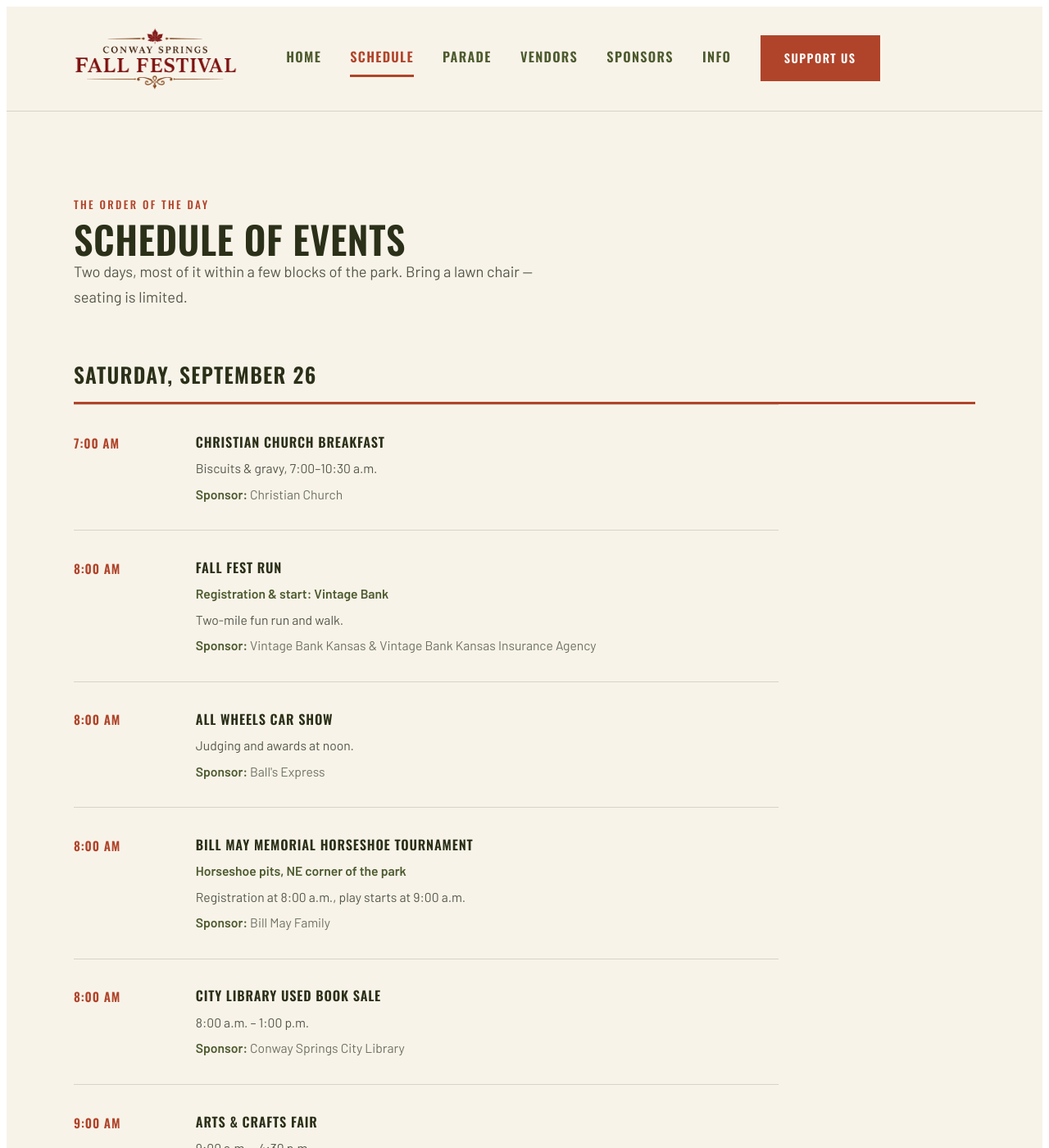
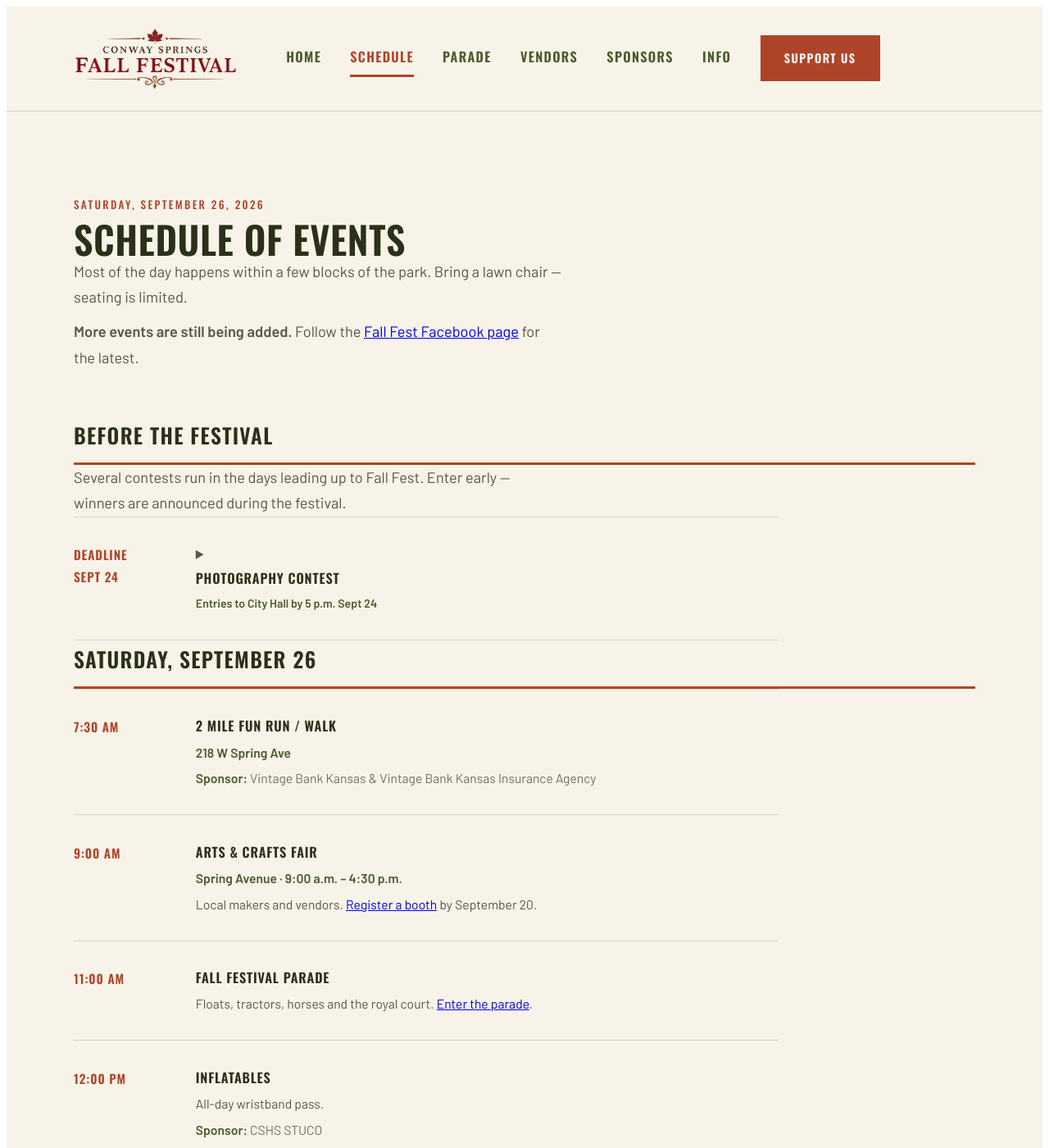
Before and after one commit to kbirket/conwayspringsfallfest, a Jekyll site: the page built from schedule.html, in a window 1280 px wide and 1400 px high. Shown: the whole window at 82% size. Built offline with Jekyll 4.4.1, drawn with Linux system fonts in a browser that asks for light colours; some of the changed text lies outside the part shown.

Commit message:
Revise schedule and event details for Fall Festival
Updated the schedule for the Conway Springs Fall Festival, including event descriptions, times, and additional contests. Added more details about the live stage entertainment and contests leading up to the festival.

```diff
--- a/schedule.html
+++ b/schedule.html
@@ -2,265 +2,121 @@
 layout: default
 title: Schedule
 nav: schedule
-description: Full schedule of Conway Springs Fall Festival events, plus the live stage lineup.
+description: Schedule of events for the Conway Springs Fall Festival, Saturday September 26, 2026, plus the week of lead-up contests.
 ---
 
 <section class="csff__section">
   <div class="csff__wrap">
     <div class="csff__sechead">
-      <p class="csff__eyebrow">The Order of the Day</p>
+      <p class="csff__eyebrow">Saturday, September 26, 2026</p>
       <h2 class="csff__h">Schedule of Events</h2>
-      <p class="csff__lede">Two days, most of it within a few blocks of the park. Bring a lawn chair &mdash; seating is limited.</p>
+      <p class="csff__lede">Most of the day happens within a few blocks of the park. Bring a lawn chair &mdash; seating is limited.</p>
+      <p class="csff__lede" style="margin-top:.7rem;"><strong>More events are still being added.</strong> Follow the <a href="https://www.facebook.com/profile.php?id=100069818202133" target="_blank" rel="noopener noreferrer">Fall Fest Facebook page</a> for the latest.</p>
     </div>
 
-    <!-- CARRIED OVER FROM 2025 — confirm every time and sponsor for 2026 -->
+    <h3 class="csff__dayhead">Before the Festival</h3>
+    <p class="csff__lede">Several contests run in the days leading up to Fall Fest. Enter early &mdash; winners are announced during the festival.</p>
+    <ol class="csff__schedule">
+           <li class="csff__slot">
+        <time datetime="2026-09-24">Deadline<br>Sept 24</time>
+        <details class="csff__event">
+          <summary>
+            <h3>Photography Contest</h3>
+            <span class="csff__where">Entries to City Hall by 5 p.m. Sept 24</span>
+          </summary>
+          <div class="csff__eventbody">
+            <p>Open to all ages, free to enter. Up to three photographs per person, each an original work of the photographer. Photos should reflect fall, community, or the festival theme, and must be appropriate for family audiences.</p>
+
+            <h4 class="csff__subhead">How to submit</h4>
+            <ul class="csff__rules">
+              <li>Printed format &mdash; 8&times;10 recommended.</li>
+              <li>No watermarks, logos, borders or identifying marks on the photo.</li>
+              <li>No AI-generated images, stock photography or digital composites. Photos must not be significantly altered.</li>
+              <li>Include the photographer's name, contact information, the title of the photograph, and age category as of September 1 (12 and under, 13&ndash;18, or over 18).</li>
+              <li>All entries must reach City Hall by 5:00 p.m. Thursday, September 24.</li>
+            </ul>
+
+            <h4 class="csff__subhead">Judging</h4>
+            <p>A designated panel scores entries on creativity and originality, composition and technical quality, and relevance to the theme. Judges' decisions are final.</p>
+
+            <h4 class="csff__subhead">Awards</h4>
+            <p>First, second and third place in each of three categories &mdash; Youth, Teen and Adult. A People's Choice award is decided by public vote during the festival.</p>
+
+            <p class="csff__fineprint">By entering, photographers give the Fall Festival Committee permission to display their photos during the festival and use them in promotional materials, with credit.</p>
+
+            <p><a href="https://www.facebook.com/events/955212567583477" target="_blank" rel="noopener noreferrer">Details on Facebook &rarr;</a></p>
+          </div>
+        </details>
+      </li>
+    </ol>
+
     <h3 class="csff__dayhead">Saturday, September 26</h3>
     <ol class="csff__schedule">
       <li class="csff__slot">
-        <time datetime="07:00">7:00 AM</time>
+        <time datetime="07:30">7:30 AM</time>
         <div>
-          <h3>Christian Church Breakfast</h3>
-          <p>Biscuits &amp; gravy, 7:00&ndash;10:30 a.m.</p>
-          <p class="csff__sponsor"><b>Sponsor:</b> Christian Church</p>
-        </div>
-      </li>
-      <li class="csff__slot">
-        <time datetime="08:00">8:00 AM</time>
-        <div>
-          <h3>Fall Fest Run</h3>
-          <p class="csff__where">Registration &amp; start: Vintage Bank</p>
-          <p>Two-mile fun run and walk.</p>
+          <h3>2 Mile Fun Run / Walk</h3>
+          <p class="csff__where">218 W Spring Ave</p>
           <p class="csff__sponsor"><b>Sponsor:</b> Vintage Bank Kansas &amp; Vintage Bank Kansas Insurance Agency</p>
-        </div>
-      </li>
-      <li class="csff__slot">
-        <time datetime="08:00">8:00 AM</time>
-        <div>
-          <h3>All Wheels Car Show</h3>
-          <p>Judging and awards at noon.</p>
-          <p class="csff__sponsor"><b>Sponsor:</b> Ball's Express</p>
-        </div>
-      </li>
-      <li class="csff__slot">
-        <time datetime="08:00">8:00 AM</time>
-        <div>
-          <h3>Bill May Memorial Horseshoe Tournament</h3>
-          <p class="csff__where">Horseshoe pits, NE corner of the park</p>
-          <p>Registration at 8:00 a.m., play starts at 9:00 a.m.</p>
-          <p class="csff__sponsor"><b>Sponsor:</b> Bill May Family</p>
-        </div>
-      </li>
-      <li class="csff__slot">
-        <time datetime="08:00">8:00 AM</time>
-        <div>
-          <h3>City Library Used Book Sale</h3>
-          <p>8:00 a.m. &ndash; 1:00 p.m.</p>
-          <p class="csff__sponsor"><b>Sponsor:</b> Conway Springs City Library</p>
         </div>
       </li>
       <li class="csff__slot">
         <time datetime="09:00">9:00 AM</time>
         <div>
           <h3>Arts &amp; Crafts Fair</h3>
-          <p>9:00 a.m. &ndash; 4:30 p.m.</p>
-        </div>
-      </li>
-      <li class="csff__slot">
-        <time datetime="10:00">10:00 AM</time>
-        <div>
-          <h3>Fried Tacos</h3>
-          <p class="csff__where">Family Life Center</p>
-          <p class="csff__sponsor"><b>Sponsor:</b> Baptist Church</p>
+          <p class="csff__where">Spring Avenue &middot; 9:00 a.m. &ndash; 4:30 p.m.</p>
+          <p>Local makers and vendors. <a href="/vendors">Register a booth</a> by September 20.</p>
         </div>
       </li>
       <li class="csff__slot">
         <time datetime="11:00">11:00 AM</time>
         <div>
-          <h3>Fall Fest Parade</h3>
-          <p>Parade Marshall to be announced.</p><!-- EDIT: 2026 Parade Marshall -->
-        </div>
-      </li>
-      <li class="csff__slot">
-        <time datetime="11:45">11:45 AM</time>
-        <div>
-          <h3>Live Stage Entertainment begins</h3>
-          <p class="csff__where">Band Shell Stage</p>
-          <p>Continuous acts through 9:00 p.m. &mdash; full lineup below.</p>
-        </div>
-      </li>
-      <li class="csff__slot">
-        <time datetime="12:00">After Parade</time>
-        <div>
-          <h3>Touch-A-Truck</h3>
-          <p class="csff__where">8th and Spring Ave</p>
-          <p class="csff__sponsor"><b>Sponsor:</b> Sumner Cowley Electric Co-op, Inc.</p>
-        </div>
-      </li>
-      <li class="csff__slot">
-        <time datetime="12:00">After Parade</time>
-        <div>
-          <h3>Food Trucks &amp; MOAB BBQ</h3>
-          <p>Food trucks open after the parade through dinner. MOAB BBQ at the concession stand.</p>
-        </div>
-      </li>
-      <li class="csff__slot">
-        <time datetime="12:00">12:00 PM</time>
-        <div>
-          <h3>CS Historical Museum</h3>
-          <p class="csff__where">308 W Spring Ave &middot; 12:00 &ndash; 4:00 p.m.</p>
-          <p class="csff__sponsor"><b>Sponsor:</b> Leslie Kittrell</p>
+          <h3>Fall Festival Parade</h3>
+          <p>Floats, tractors, horses and the royal court. <a href="/parade">Enter the parade</a>.</p>
         </div>
       </li>
       <li class="csff__slot">
         <time datetime="12:00">12:00 PM</time>
         <div>
           <h3>Inflatables</h3>
-          <p>12:00 &ndash; 7:00 p.m. All-day wristband pass, $10.</p>
+          <p>All-day wristband pass.</p><!-- EDIT: confirm end time and price -->
           <p class="csff__sponsor"><b>Sponsor:</b> CSHS STUCO</p>
-        </div>
-      </li>
-      <li class="csff__slot">
-        <time datetime="12:00">12:00 PM</time>
-        <div>
-          <h3>Red Power Nutrition</h3>
-          <p class="csff__where">Concession stand &middot; 12:00 &ndash; 4:00 p.m.</p>
-        </div>
-      </li>
-      <li class="csff__slot">
-        <time datetime="13:00">1:00 PM</time>
-        <div>
-          <h3>Fall Fest Kids Train</h3>
-          <p class="csff__where">Loads on the east side of the park</p>
-          <p>1:00 &ndash; 3:00 p.m. Ages 10 and under.</p>
-          <p class="csff__sponsor"><b>Sponsor:</b> BPW</p>
         </div>
       </li>
       <li class="csff__slot">
         <time datetime="13:00">1:00 PM</time>
         <div>
           <h3>Ice Cream Social</h3>
-          <p class="csff__where">Concession stand &middot; 1:00 &ndash; 3:00 p.m.</p>
-          <p>Featuring The Daily Scoop ice cream.</p>
+          <p class="csff__where">Concession stand</p>
           <p class="csff__sponsor"><b>Sponsor:</b> Conway Bank</p>
         </div>
       </li>
       <li class="csff__slot">
         <time datetime="13:00">1:00 PM</time>
         <div>
-          <h3>Kidz Korner</h3>
-          <p>1:00 &ndash; 3:00 p.m.</p>
-          <p class="csff__sponsor"><b>Sponsor:</b> CSMC</p>
+          <h3>Axe Throwing</h3>
+          <p>Mobile axe throwing &mdash; fitting for a renaissance year.</p><!-- EDIT: location, ages, cost -->
         </div>
       </li>
       <li class="csff__slot">
-        <time datetime="13:00">1:00 PM</time>
+        <time datetime="18:15">6:15 PM</time>
         <div>
-          <h3>Smash Car</h3>
-          <p class="csff__where">Between the tennis courts, north of the park</p>
-          <p>1:00 &ndash; 3:00 p.m.</p>
-          <p class="csff__sponsor"><b>Sponsor:</b> FFA</p>
-        </div>
-      </li>
-      <li class="csff__slot">
-        <time datetime="13:00">1:00 PM</time>
-        <div>
-          <h3>Petting Zoo</h3>
-          <p>1:00 &ndash; 4:00 p.m.</p>
-          <p class="csff__sponsor"><b>Sponsor:</b> The Bennett Agency, Haviland TelCo</p>
-        </div>
-      </li>
-      <li class="csff__slot">
-        <time datetime="13:00">1:00 PM</time>
-        <div>
-          <h3>Humane Society</h3>
-          <p>1:00 &ndash; 4:00 p.m.</p>
-          <p class="csff__sponsor"><b>Sponsor:</b> CS Veterinary Clinic</p>
-        </div>
-      </li>
-      <li class="csff__slot">
-        <time datetime="14:00">2:00 PM</time>
-        <div>
-          <h3>Photo Scavenger Hunt</h3>
-          <p>2:00 &ndash; 5:00 p.m.</p>
-        </div>
-      </li>
-      <li class="csff__slot">
-        <time datetime="14:30">2:30 PM</time>
-        <div>
-          <h3>Cornhole Tournament</h3>
-          <p class="csff__where">202 N 8th St, north of the tennis courts</p>
-          <p>Registration at 2:30 p.m., play starts at 3:00 p.m.</p>
-          <p class="csff__sponsor"><b>Sponsor:</b> Mordecai Fisher</p>
-        </div>
-      </li>
-      <li class="csff__slot">
-        <time datetime="17:00">5:00 PM</time>
-        <div>
-          <h3>Dinner in the Park</h3>
-          <p class="csff__where">Concession stand &middot; button purchase required</p>
-          <p>Pulled pork and sides.</p>
-          <p class="csff__sponsor"><b>Sponsors:</b> Super B's Smoke, Farmers Co-op CS, CoMark Equity Alliance</p>
-        </div>
-      </li>
-      <li class="csff__slot">
-        <time datetime="17:00">5:00 PM</time>
-        <div>
-          <h3>FCCLA Desserts</h3>
-          <p class="csff__where">By the concession stand</p>
-        </div>
-      </li>
-      <li class="csff__slot">
-        <time datetime="19:00">7:00 PM</time>
-        <div>
-          <h3>Texas Hold'em Poker Tournament</h3>
-          <p class="csff__where">St. Joseph Hall, 304 N 5th St</p>
-          <p class="csff__sponsor"><b>Sponsors:</b> Knights of Columbus #2987 &amp; Fall Fest</p>
+          <h3>Beard &amp; Mustache Contest</h3>
+          <p>Categories and sign-up on the Fall Fest Facebook page.</p><!-- EDIT: categories -->
         </div>
       </li>
       <li class="csff__slot">
         <time datetime="19:45">7:45 PM</time>
         <div>
           <h3>Family Dance</h3>
-          <p class="csff__where">Park Bandshell &middot; 7:45 &ndash; 9:00 p.m.</p>
-          <p>DJ: Kevin Dodds</p>
-        </div>
-      </li>
-      <li class="csff__slot">
-        <time datetime="21:00">9:00 PM</time>
-        <div>
-          <h3>Fireworks</h3>
-          <p class="csff__where">Viewing north &amp; east of the tennis courts and south of the Scout Hut</p>
-          <p class="csff__sponsor"><b>Sponsor:</b> City of Conway Springs</p>
+          <p class="csff__where">Conway Springs Park</p>
         </div>
       </li>
     </ol>
 
-    <h3 class="csff__dayhead">Sunday, September 27</h3>
-    <ol class="csff__schedule">
-      <li class="csff__slot">
-        <time datetime="12:00">12:00 PM</time>
-        <div>
-          <h3>Worship in the Park</h3>
-          <p>Cinnamon rolls served at the concession stand.</p>
-          <p class="csff__sponsor"><b>Sponsor:</b> Inter Church Council</p>
-        </div>
-      </li>
-    </ol>
-
-    <h3 class="csff__dayhead">Live Stage &mdash; Band Shell</h3>
-    <ul class="csff__stage">
-      <li><time datetime="11:45">11:45</time><span>CSHS Cheer</span></li>
-      <li><time datetime="12:00">12:00</time><span>CS Music Department</span></li>
-      <li><time datetime="13:00">1:00</time><span>The Slate Creek Ramblers (Dixieland band)</span></li>
-      <li><time datetime="14:00">2:00</time><span>Tracy &amp; Curtis Coln (ConTrails of OZ) with special guest John Porter</span></li>
-      <li><time datetime="15:00">3:00</time><span>Jim Nichols &amp; The Antique Road Show</span></li>
-      <li><time datetime="16:00">4:00</time><span>Conway Springs Community Theatre</span></li>
-      <li><time datetime="16:30">4:30</time><span>DANCE! by Sara Rieth</span></li>
-      <li><time datetime="17:00">5:00</time><span>Danny Genteman</span></li>
-      <li><time datetime="18:00">6:00</time><span>CSHS Dance Team &amp; Dance Clinic</span></li>
-      <li><time datetime="18:30">6:30</time><span>The Capps</span></li>
-      <li><time datetime="19:45">7:45</time><span>Fall Fest Family Dance</span></li>
-      <li><time datetime="21:00">9:00</time><span>Fireworks</span></li>
-    </ul>
+    <div class="csff__box" style="margin-top:3rem;max-width:720px;">
+      <h3 class="csff__h3">More to come</h3>
+      <p>The full lineup &mdash; live stage entertainment, food, kids' activities, tournaments and the evening fireworks &mdash; is still being finalized. Check back, or follow along on <a href="https://www.facebook.com/profile.php?id=100069818202133" target="_blank" rel="noopener noreferrer">Facebook</a>.</p>
+    </div>
   </div>
 </section>
```
